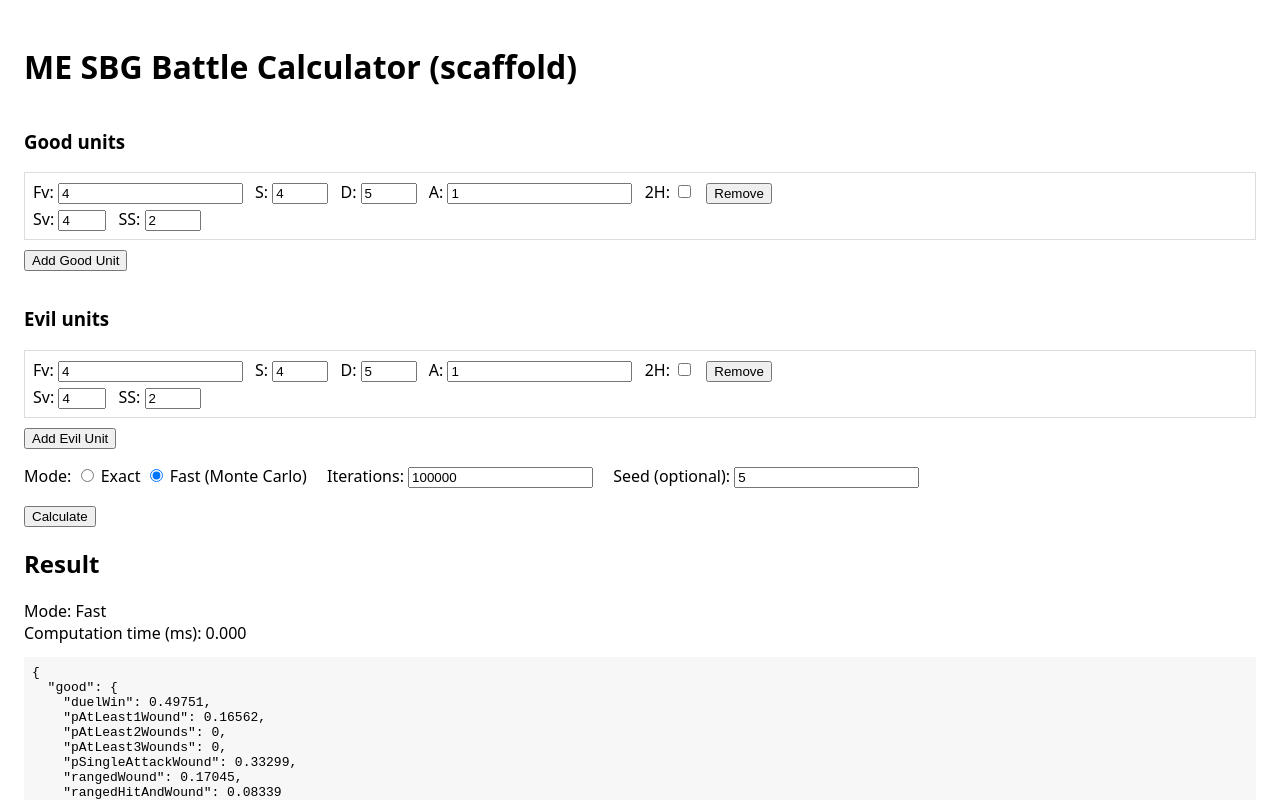
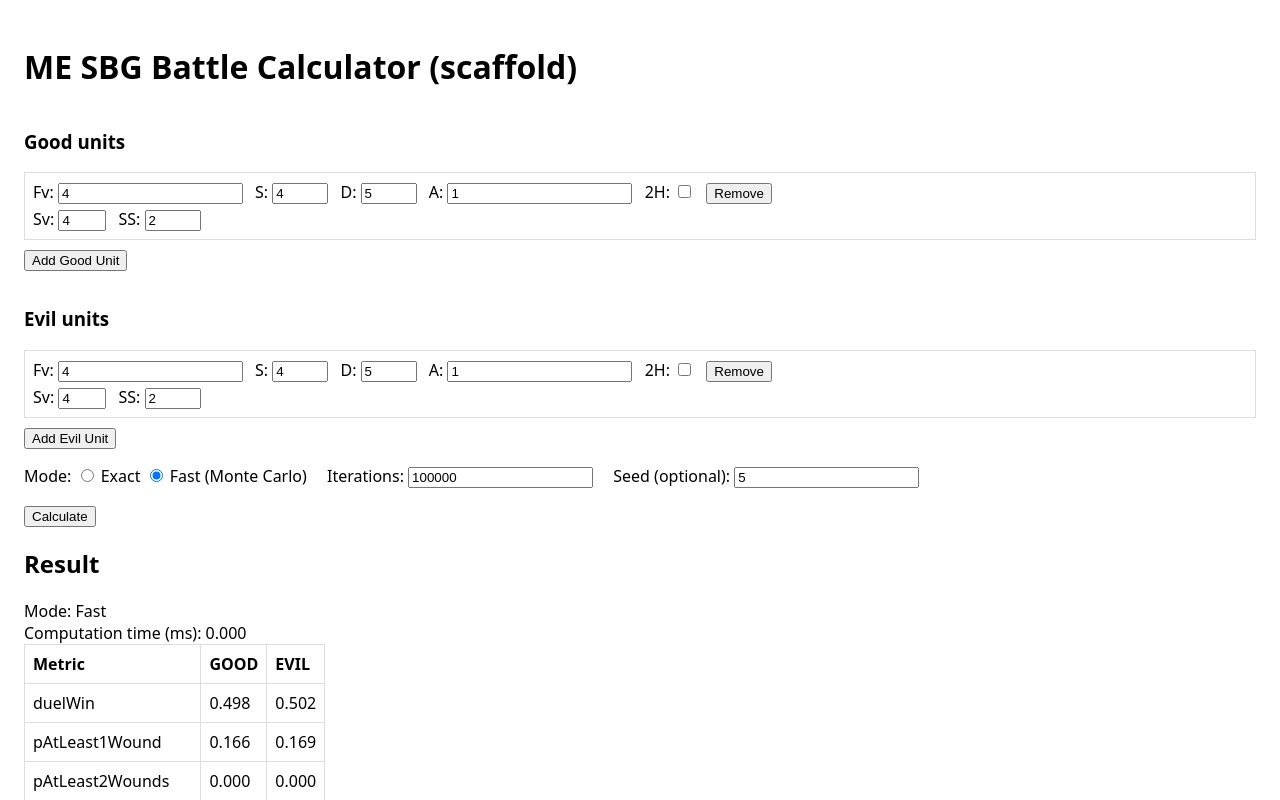
Before and after one commit to Tirvy/mesbg-battle-calculator, a Svelte app: page / in a window 1280 px wide. Both pictures are taken after typing "5" into the empty fields and a click on the button "Calculate". Shown: the top 800 px of the page. Built offline with nearby package versions, Linux system fonts and the light colour scheme.

Commit message:
feat: enhance result display with a structured table for better readability

```diff
--- a/src/App.svelte
+++ b/src/App.svelte
@@ -99,7 +99,24 @@
       <h2>Result</h2>
       <div>Mode: {res.mode}</div>
       <div>Computation time (ms): {res.computationTimeMs.toFixed(3)}</div>
-      <pre>{JSON.stringify(res.probabilities, null, 2)}</pre>
+      <table>
+        <thead>
+          <tr>
+            <th>Metric</th>
+            <th>GOOD</th>
+            <th>EVIL</th>
+          </tr>
+        </thead>
+        <tbody>
+          {#each Object.keys(res.probabilities.good) as key}
+            <tr>
+              <td>{key}</td>
+              <td>{res.probabilities.good[key].toFixed(3)}</td>
+              <td>{res.probabilities.evil[key].toFixed(3)}</td>
+            </tr>
+          {/each}
+        </tbody>
+      </table>
     </section>
   {/each}
 </main>
@@ -107,4 +124,6 @@
 <style>
   main { padding: 1rem; font-family: system-ui, Arial }
   pre { background: #f7f7f7; padding: 0.5rem }
+  table { border-collapse: collapse; }
+  th, td { padding: 0.5rem; border: 1px solid #ddd; text-align: left; }
 </style>
```
